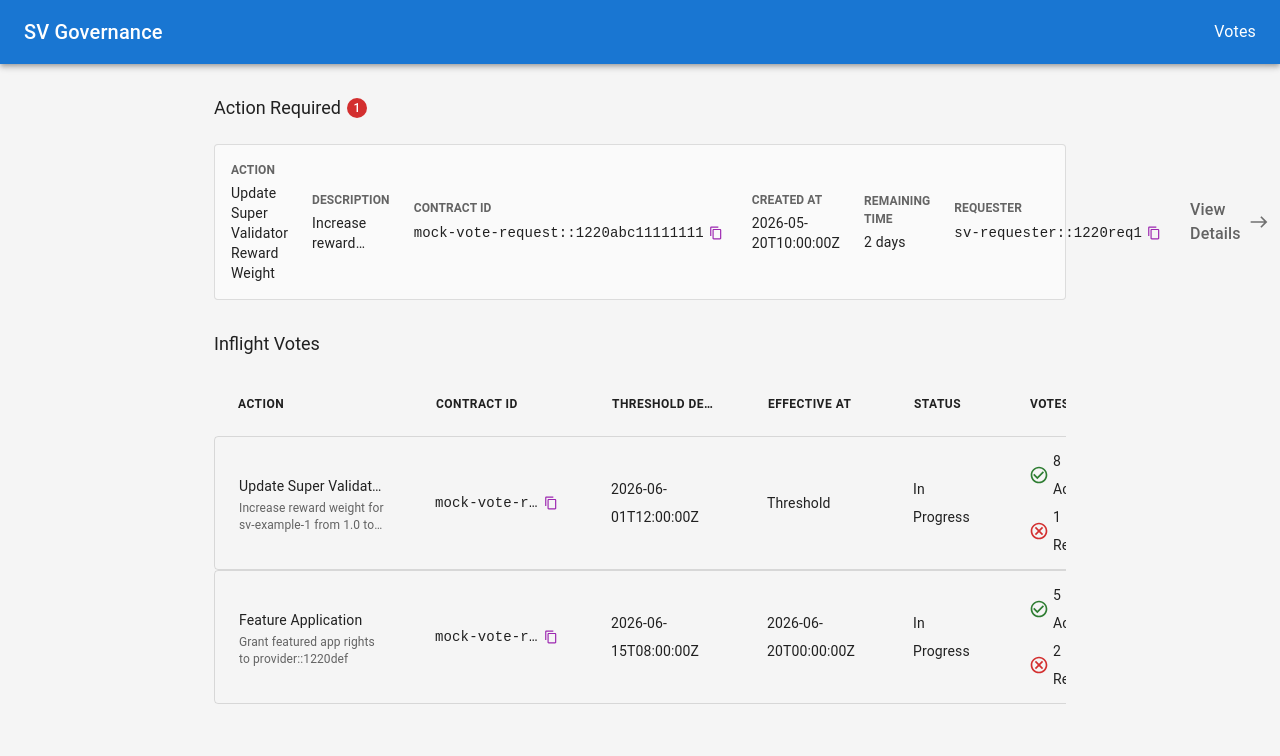
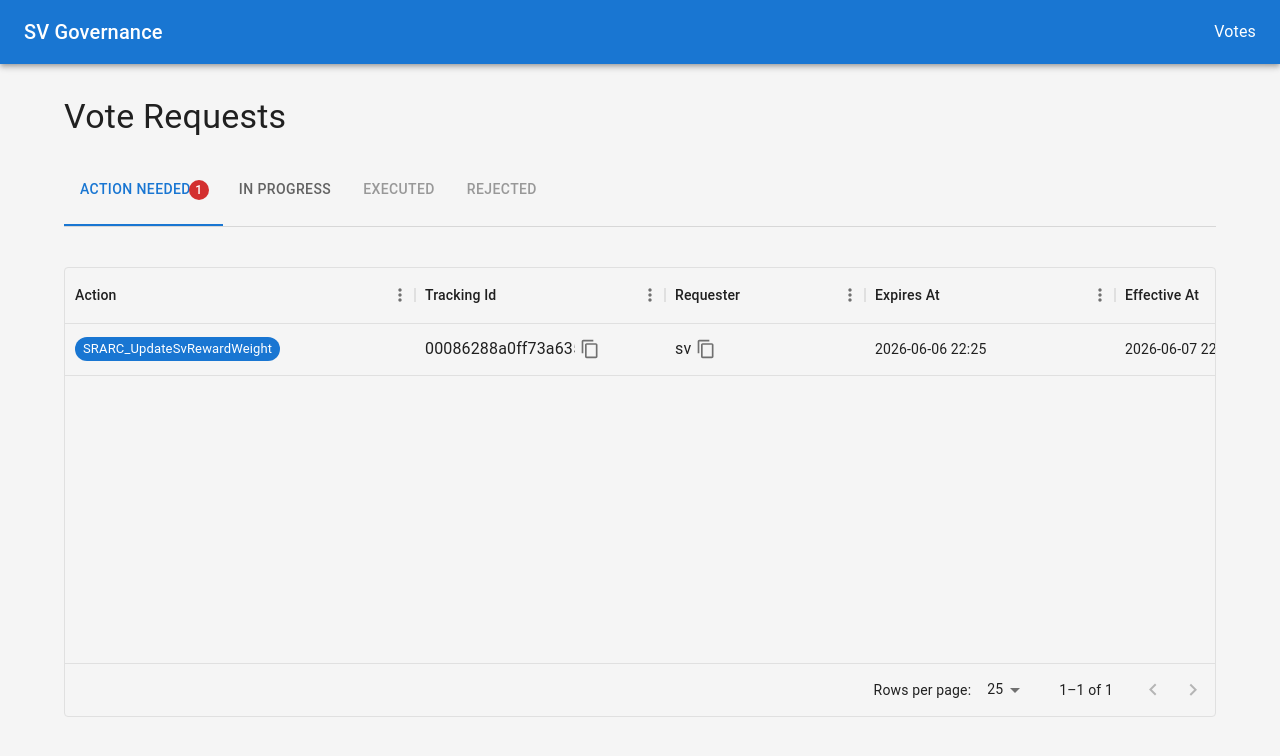
Before and after one commit to Avro-Digital/sv-governance-dapp, a React (Vite) app: page /votes in a window 1280 px wide. Shown: the top 756 px of the page. Built offline with nearby package versions, Linux system fonts and the light colour scheme; no server answers.

Commit message:
feat(votes): replace VoteList with Splice tabbed UX
Wire /votes to ListVoteRequests, widen layout for DataGrid, and log the
extraction in splice-source-map.

Signed-off-by: Eric Mann <eric@avrofi.com>

```diff
--- a/src/App.tsx
+++ b/src/App.tsx
@@ -47,7 +47,7 @@ export function App() {
               </Link>
             </Toolbar>
           </AppBar>
-          <Container maxWidth="md" sx={{ py: 4 }}>
+          <Container maxWidth="lg" sx={{ py: 4 }}>
             <Box component="main">
               <Routes>
                 <Route path="/" element={<Navigate to="/votes" replace />} />
--- a/src/routes/VoteList.tsx
+++ b/src/routes/VoteList.tsx
@@ -1,52 +1,7 @@
 // Part of the SV Governance dApp — Canton Foundation Development Fund grant #223
 
-import Alert from '@mui/material/Alert';
-import Box from '@mui/material/Box';
-import CircularProgress from '@mui/material/CircularProgress';
-
-import { ActionRequiredSection } from '@/components/governance/ActionRequiredSection';
-import { ProposalListingSection } from '@/components/governance/ProposalListingSection';
-import { useActionRequired } from '@/hooks/useActionRequired';
-import { useVotes } from '@/hooks/useVotes';
+import { ListVoteRequests } from '@/components/votes/ListVoteRequests';
 
 export function VoteList() {
-  const { data: votes, isLoading: votesLoading, isError: votesError, error: votesErr } = useVotes();
-  const {
-    data: actionRequired,
-    isLoading: actionLoading,
-    isError: actionError,
-    error: actionErr,
-  } = useActionRequired();
-
-  if (votesLoading || actionLoading) {
-    return (
-      <Box display="flex" justifyContent="center" p={4}>
-        <CircularProgress aria-label="Loading votes" />
-      </Box>
-    );
-  }
-
-  if (votesError || actionError) {
-    const message =
-      (votesErr instanceof Error ? votesErr.message : null) ??
-      (actionErr instanceof Error ? actionErr.message : null) ??
-      'Failed to load governance data';
-    return <Alert severity="error">{message}</Alert>;
-  }
-
-  return (
-    <Box>
-      <ActionRequiredSection actionRequiredRequests={actionRequired ?? []} />
-      <ProposalListingSection
-        sectionTitle="Inflight Votes"
-        data={votes ?? []}
-        noDataMessage="No inflight votes"
-        uniqueId="inflight-votes"
-        showThresholdDeadline
-        showVoteStats
-        showStatus
-        sortOrder="effectiveAtAsc"
-      />
-    </Box>
-  );
+  return <ListVoteRequests />;
 }
```
Also changed, not shown: 3 other files (tests, documents, lock files or other folders).
